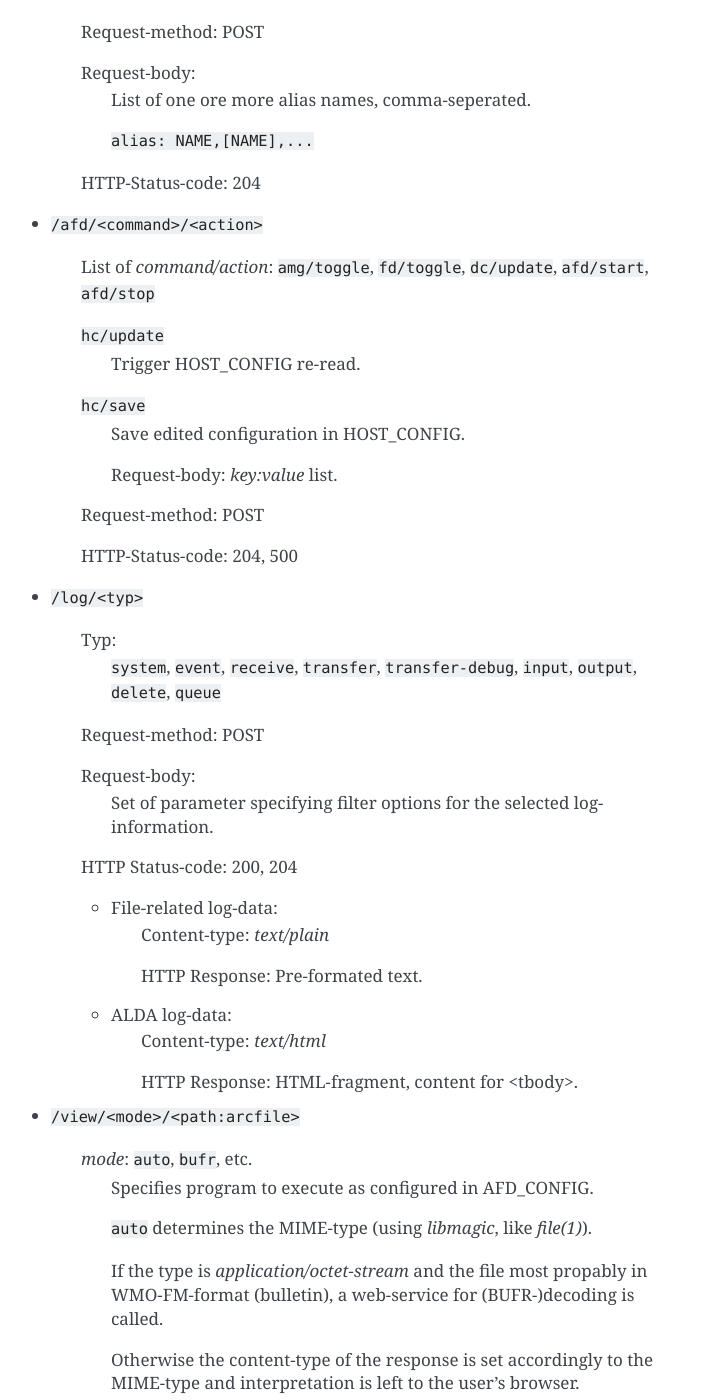
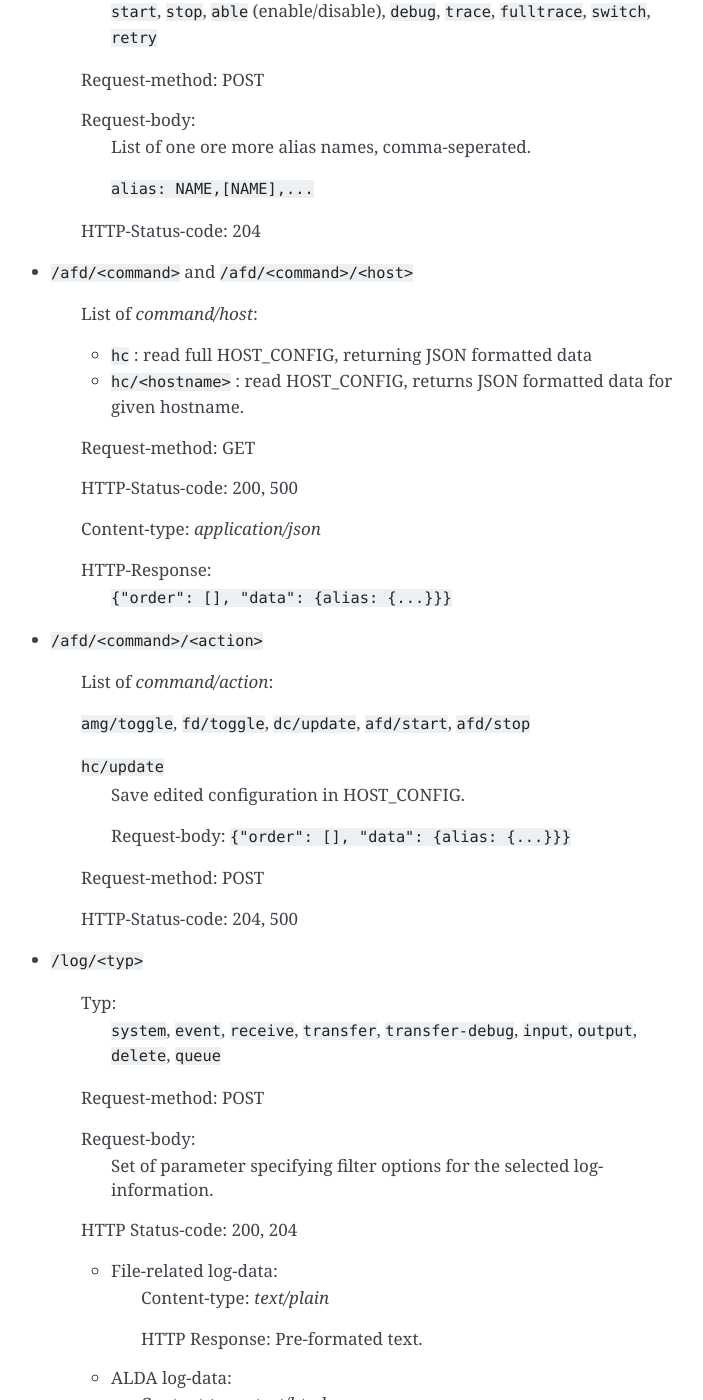
Before and after one commit to alexmaul/AFD-WebUI, a Sphinx documentation site: the page built from doc/rest.rst, in a window 1280 px wide and 1400 px high, scrolled down 2849 px. Shown: the whole window, without its empty margins (399-1102 px from the left). Built offline with Sphinx 7.4.7, drawn with Linux system fonts in a browser that asks for light colours; some of the changed text lies outside the part shown.

Commit message:
Erweitere Dokumentation.

```diff
--- a/doc/rest.rst
+++ b/doc/rest.rst
@@ -45,7 +45,7 @@ bookmarks). They are all accessible via the menu-bar on the *AFD-control* page.
         ``input``, ``output``, ``delete``, ``queue``
 
     The parameter ``?alias-list``, where the *alias-list* is a comma-seperated
-    (**no whitespace!**) list of hostnames pre-set in the *recipient* filter
+    (**no whitespace!**) list of hostnames, pre-set in the *recipient* filter
     field.
 
     Example:
@@ -81,6 +81,10 @@ The following REST-methods are supported.
     - `/alias/config/<name> <#al-cfg>`_
 
     - `/alias/<action> <#al-act>`_
+
+    - `/afd/<command> <#afd-cmd>`_
+
+    - `/afd/<command>/<name> <#afd-cmd>`_
 
     - `/afd/<command>/<action> <#afd-cmd>`_
 
@@ -176,18 +180,34 @@ All HTML-Responses have the MIME-type *"text/plain"*, except if noted otherwise.
 
 .. _afd-cmd:
 
+- ``/afd/<command>`` and ``/afd/<command>/<host>``
+
+    List of *command/host*:
+
+    - ``hc`` : read full HOST_CONFIG, returning JSON formatted data
+    - ``hc/<hostname>`` : read HOST_CONFIG, returns JSON formatted data for
+      given hostname.
+
+    Request-method: GET
+
+    HTTP-Status-code: 200, 500
+
+    Content-type: *application/json*
+
+    HTTP-Response:
+        ``{"order": [], "data": {alias: {...}}}``
+
+
 - ``/afd/<command>/<action>``
 
     List of *command/action*:
+
     ``amg/toggle``, ``fd/toggle``, ``dc/update``, ``afd/start``, ``afd/stop``
 
     ``hc/update``
-        Trigger HOST_CONFIG re-read.
-
-    ``hc/save``
         Save edited configuration in HOST_CONFIG.
 
-        Request-body: *key:value* list.
+        Request-body: ``{"order": [], "data": {alias: {...}}}``
 
     Request-method: POST
 
@@ -264,6 +284,8 @@ automaticaly from the browser. There's no reason to access them expicitly.
 
     - ``afd-log.js``
 
+    - ``afd-edit.js``
+
     - ``bootstrap.bundle.min.js``
 
     - ``excanvas.min.js``
```
Also changed, not shown: doc/index.rst (+7 -0 lines), ws/afd/webui/static/html/afd-dummy.html (deleted, +0 -16 lines), ws/afd/webui/static/js/afd-edit.js (+22 -1 lines), ws/afd/webui/static/js/afd-gui.js (+4 -4 lines), ws/afd/webui/static/js/afd-log.js (+15 -15 lines).
